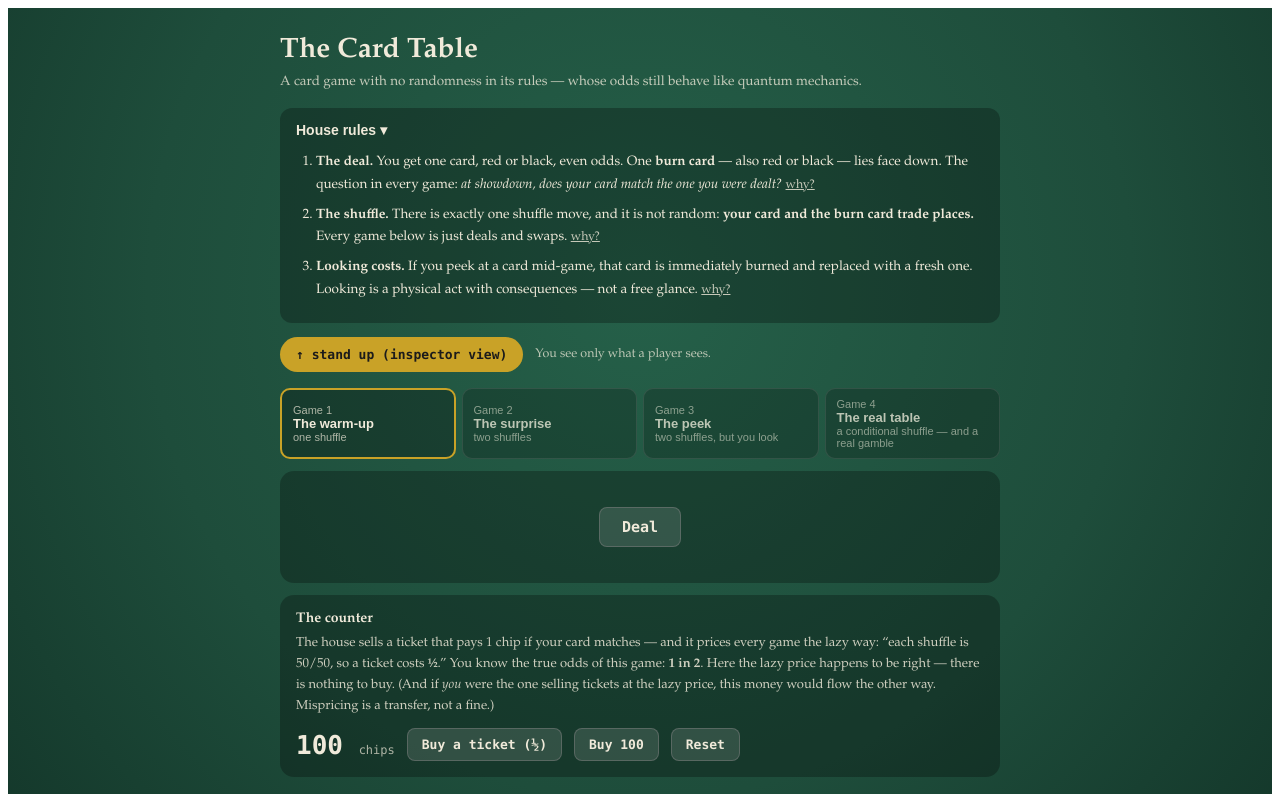
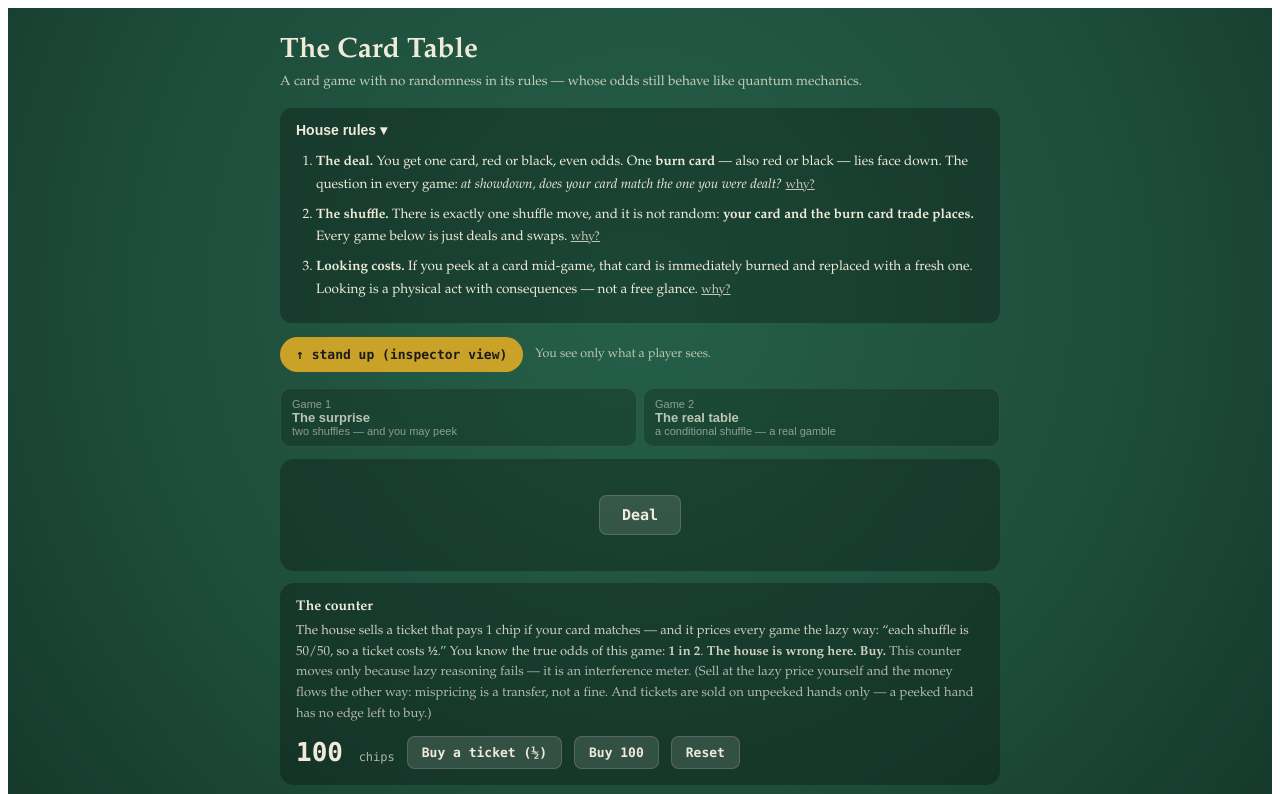
Before and after one commit to amaybaum/card-table, a React (Vite) app: page / in a window 1280 px wide. Shown: the top 794 px of the page. Built offline with nearby package versions, Linux system fonts and the light colour scheme.

Commit message:
Last Sync: 2026-07-27 22:47

```diff
--- a/src/App.jsx
+++ b/src/App.jsx
@@ -67,13 +67,12 @@ const ALL_PASS = SELF_TEST.every((t) => t.pass);
 /* UI — one guided path: four numbered games, one table, one counter.  */
 /* ================================================================== */
 
-const ORDER = ["one", "two", "peek", "cond"];
+const ORDER = ["two", "cond"];
 const GAMES = {
-  one: { name: "The warm-up", sub: "one shuffle" },
-  two: { name: "The surprise", sub: "two shuffles" },
-  peek: { name: "The peek", sub: "two shuffles, but you look" },
-  cond: { name: "The real table", sub: "a conditional shuffle — and a real gamble" },
+  two: { name: "The surprise", sub: "two shuffles — and you may peek" },
+  cond: { name: "The real table", sub: "a conditional shuffle — a real gamble" },
 };
+const TEST_LABEL = { one: "1 shuffle", two: "2 shuffles", peek: "peeked", cond: "conditional" };
 
 const cname = (b) => (b === 0 ? "RED" : "BLACK");
 const ccol = (b) => (b === 0 ? "#B3392E" : "#1B1B1B");
@@ -88,7 +87,7 @@ function narrate(step, t, game, seat) {
     case "shuffle":
       return insp
         ? `SWAP. Your ${cname(t.h)} just moved INTO the burn pile, and the old burn card (${cname(t.v)}) is now in your hand. Your dealt card is not gone — it is sitting right there, face down.`
-        : `SWAP. Your card and the burn card trade places. Whatever you were dealt is now lying in the burn pile — and a mystery card is in your hand.`;
+        : `SWAP. Your card and the burn card trade places. Whatever you were dealt is now lying in the burn pile — and a mystery card is in your hand. (If the game ended right here, it would be a pure coin flip.)`;
     case "condshuffle":
       return insp
         ? (t.fired
@@ -137,7 +136,6 @@ export default function CardTable() {
 
   const actual = enumerate(game);
   const truth = actual.num / actual.den;
-  const edgeExists = truth !== 0.5;               // house always prices 1/2
   const atShowdown = hand && step === hand.trace.length - 1;
   const beforeShowdown = hand && step === hand.trace.length - 2;
   const cur = hand ? hand.trace[step] : null;
@@ -146,8 +144,18 @@ export default function CardTable() {
   function switchGame(k) { setGame(k); setHand(null); setGuess(null); setBets([]); setLastPlay(null); setHandNo(0); }
   function deal() { setHand(dealHand(game, rng.current)); setStep(0); setGuess(null); }
   function next() {
-    if (beforeShowdown && guess === null && game !== "one") return;
+    if (beforeShowdown && guess === null) return;
     setStep((s) => Math.min(hand.trace.length - 1, s + 1));
+  }
+  function applyPeek() {
+    // taken between the shuffles of the two-shuffle game: burns your card, rebuilds the hand
+    const d = hand.trace[0], s1 = hand.trace[1];
+    const seen = s1.v, freshH = rng.current() < 0.5 ? 0 : 1;
+    const [v2, h2] = swap([s1.v, freshH]);
+    const t = [d, s1, { label: "peek", v: s1.v, h: freshH, peeked: seen },
+               { label: "shuffle2", v: v2, h: h2 }, { label: "showdown", v: v2, h: h2 }];
+    setHand({ dealt: d.v, final: v2, match: v2 === d.v, peeked: true, trace: t });
+    setStep(2); setGuess(null);
   }
 
   // The counter: the house lazily prices EVERY ticket at 1/2 ("each shuffle is 50/50").
@@ -237,7 +245,7 @@ export default function CardTable() {
               <div style={{ margin: "16px auto 0", maxWidth: 520, textAlign: "center", fontSize: 14.5, lineHeight: 1.55, minHeight: 44 }}>
                 {narrate(hand, cur, game, seat)}
               </div>
-              {beforeShowdown && guess === null && game !== "one" && (
+              {beforeShowdown && guess === null && (
                 <div style={{ textAlign: "center", marginTop: 14 }}>
                   <div style={{ fontSize: 13.5, marginBottom: 8 }}>Before you look — the odds your card matches your deal?</div>
                   <button onClick={() => setGuess("half")} style={btn(insp)}>50 / 50</button>{" "}
@@ -248,17 +256,23 @@ export default function CardTable() {
               {atShowdown && (
                 <div style={{ margin: "14px auto 0", maxWidth: 560, fontSize: 13.5, lineHeight: 1.6, background: insp ? "rgba(35,64,74,.08)" : "rgba(0,0,0,.22)", borderRadius: 10, padding: "12px 14px" }}>
                   <div style={{ fontWeight: 700, marginBottom: 4 }}>
-                    True odds: {oddsStr}
-                    {guess && (() => { const correct = actual.den === 1 ? "sure" : actual.num === 1 ? "half" : "partial";
+                    True odds: {hand.peeked ? "1 in 2 — your peek reset them" : oddsStr}
+                    {guess && (() => { const correct = hand.peeked ? "half" : actual.den === 1 ? "sure" : actual.num === 1 ? "half" : "partial";
                       const names = { sure: "certain", half: "50/50", partial: "in between" };
                       return ` — you guessed ${names[guess]}${guess === correct ? " \u2713" : ""}`; })()}
                   </div>
-                  {EXPLAIN[game]}
+                  {hand.peeked ? EXPLAIN.peek + " At the counter, this hand was worth +½ to you before you looked. The peek spent it — the cost of looking, measured in chips." : EXPLAIN[game]}
+                </div>
+              )}
+              {game === "two" && !hand.peeked && step === 1 && (
+                <div style={{ textAlign: "center", marginTop: 12, fontSize: 13 }}>
+                  Your call: play on blind, or look at your card now?{" "}
+                  <button onClick={applyPeek} style={btn(insp)}>peek (burns your card)</button>
                 </div>
               )}
               <div style={{ display: "flex", justifyContent: "center", gap: 8, marginTop: 14 }}>
                 <button onClick={() => setStep(Math.max(0, step - 1))} style={btn(insp)} disabled={step === 0}>&larr; back</button>
-                <button onClick={next} style={{ ...btn(insp), fontWeight: 700 }} disabled={atShowdown || (beforeShowdown && guess === null && game !== "one")}>
+                <button onClick={next} style={{ ...btn(insp), fontWeight: 700 }} disabled={atShowdown || (beforeShowdown && guess === null)}>
                   {beforeShowdown ? "showdown \u2192" : "next \u2192"}
                 </button>
                 <button onClick={deal} style={btn(insp)}>redeal</button>
@@ -273,18 +287,18 @@ export default function CardTable() {
           <div style={{ fontSize: 13, opacity: 0.85, lineHeight: 1.6, margin: "6px 0 10px" }}>
             The house sells a ticket that pays 1 chip if your card matches — and it prices every game
             the lazy way: &ldquo;each shuffle is 50/50, so a ticket costs <b>½</b>.&rdquo; You know the true odds
-            of this game: <b>{oddsStr}</b>.{" "}
-            {edgeExists
-              ? <b>The house is wrong here. Buy.</b>
-              : <>Here the lazy price happens to be right — there is nothing to buy. (And if <i>you</i> were the one
-                 selling tickets at the lazy price, this money would flow the other way. Mispricing is a transfer, not a fine.)</>}
+            of this game: <b>{oddsStr}</b>. <b>The house is wrong here. Buy.</b>{" "}
+            <span style={{ opacity: 0.85 }}>This counter moves only because lazy reasoning fails — it is an
+            interference meter. (Sell at the lazy price yourself and the money flows the other way:
+            mispricing is a transfer, not a fine. And tickets are sold on unpeeked hands only —
+            a peeked hand has no edge left to buy.)</span>
           </div>
           <div style={{ display: "flex", alignItems: "center", gap: 12, flexWrap: "wrap" }}>
             <div style={{ fontFamily: "ui-monospace, Menlo, monospace", fontSize: 26, fontWeight: 700 }}>
               {bankroll} <span style={{ fontSize: 12, fontWeight: 400, opacity: 0.7 }}>chips</span>
             </div>
-            <button onClick={() => buy(1)} style={btn(insp)} disabled={!edgeExists}>Buy a ticket (½)</button>
-            <button onClick={() => buy(100)} style={btn(insp)} disabled={!edgeExists}>Buy 100</button>
+            <button onClick={() => buy(1)} style={btn(insp)}>Buy a ticket (½)</button>
+            <button onClick={() => buy(100)} style={btn(insp)}>Buy 100</button>
             <button onClick={() => { setBankroll(100); setBets([]); setLastPlay(null); setHandNo(0); }} style={btn(insp)}>Reset</button>
           </div>
           {lastPlay && (
@@ -313,7 +327,7 @@ export default function CardTable() {
         {/* audit + boundary */}
         <div style={{ marginTop: 16, fontSize: 12, opacity: 0.85, lineHeight: 1.6 }}>
           <div style={{ fontFamily: "ui-monospace, Menlo, monospace" }}>
-            engine self-test: {ALL_PASS ? "PASS" : "FAIL"} ({SELF_TEST.map((t) => `${GAMES[t.p].name} ${t.got}`).join(" \u00B7 ")}) — the entire engine is ~60 lines at the top of this file. Read it: there is no trick to find.
+            engine self-test: {ALL_PASS ? "PASS" : "FAIL"} ({SELF_TEST.map((t) => `${TEST_LABEL[t.p]} ${t.got}`).join(" · ")}) — the entire engine is ~60 lines at the top of this file. Read it: there is no trick to find.
           </div>
           <div style={{ marginTop: 8 }}>
             Honest boundary: this is a local classical mechanism. It reproduces interference, indivisibility,
```
